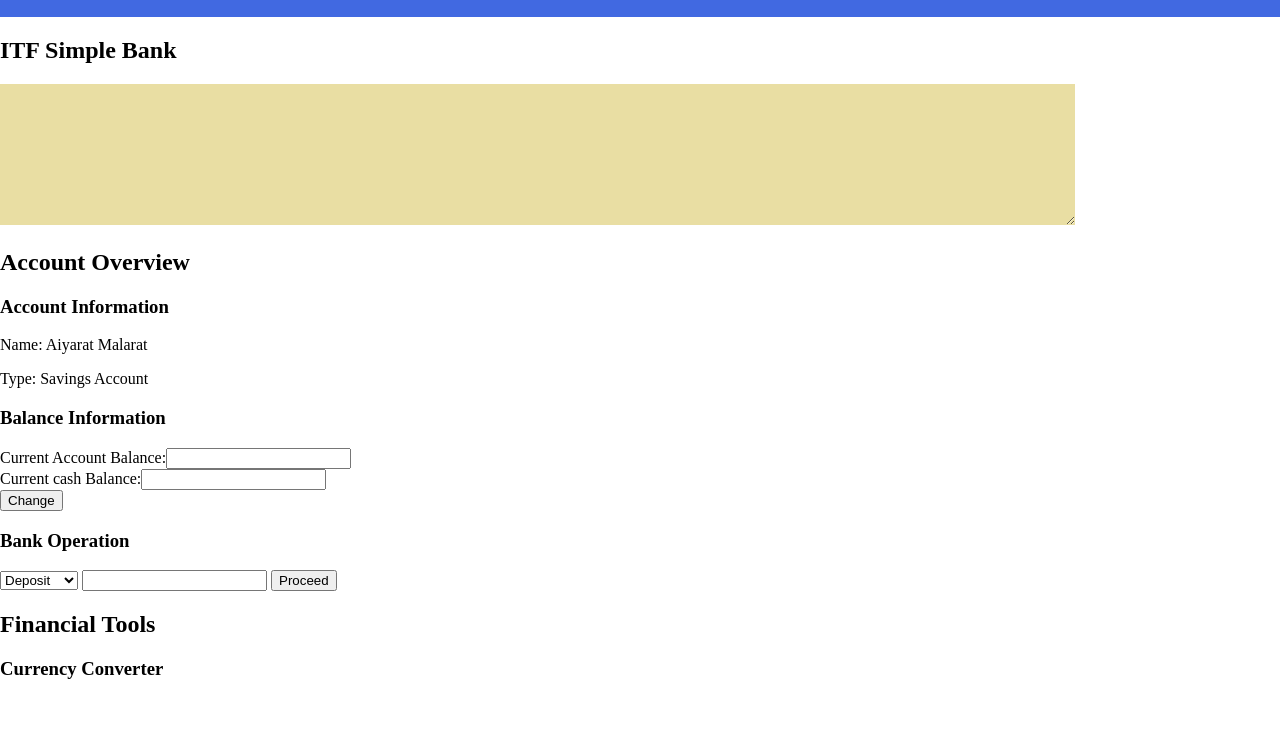
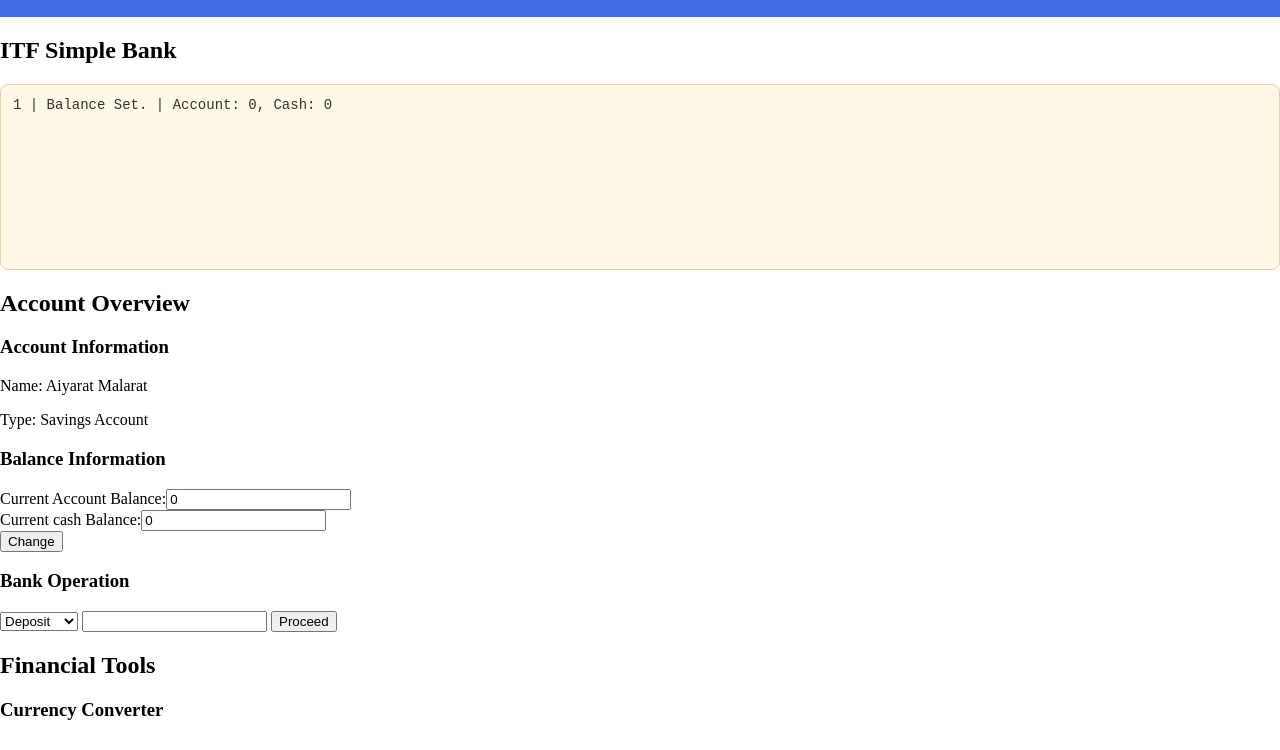
Before and after one commit to ShrimpFry69/itf-it68070205, a plain HTML site: page index.html in a window 1280 px wide. Both pictures are taken after a click on the button "Change". Shown: the part 50-800 px from the top of the page. Drawn offline with Linux system fonts and the light colour scheme.

Commit message:
Made the website functional

```diff
--- a/index.html
+++ b/index.html
@@ -13,10 +13,7 @@
     <p>Week 14</p>
     </nav>
     <h2>ITF Simple Bank</h2>
-    <div class="box">
-        <textarea name="comments" id="comments" style="width:80%;height:90px;background-color:rgb(233, 222, 163);color:olive;border:none;padding:2%;font:22px/30px sans-serif;">
-        </textarea>
-    </div>
+    <div id="log"></div>
     <div>
         <h2>Account Overview</h2>
         <div>
@@ -26,8 +23,8 @@
         </div>
         <div>
             <h3>Balance Information</h3>
-            <div>Current Account Balance:<input type="number" id="accountbalance"></div>
-            <div>Current cash Balance:<input type="number" id="cashbalance"></div>
+            <div>Current Account Balance:<input type="number" id="accountbalance" value="0"></div>
+            <div>Current cash Balance:<input type="number" id="cashbalance" value="0"></div>
             <button onclick="change()">Change</button>
         </div>
         <div>
--- a/script.js
+++ b/script.js
@@ -1,12 +1,40 @@
-const operation = document.getElementById("operation")
-const amount = document.getElementById("amount")
+let count = 1;
+let cashbalance = 0;
+let = accountbalance = 0;
+
 function change() {
-    cashbalance = document.getElementById("cashbalance")
-    accountbalance = document.getElementById("accountbalance")
+    cashbalance = Number(document.getElementById("cashbalance").value)
+    accountbalance = Number(document.getElementById("accountbalance").value)
+    addLog("Balance Set.")
+}
+function addLog(message = '') {
+    const log = document.getElementById("log");
+    const entry = `${count} | ${message} | Account: ${accountbalance}, Cash: ${cashbalance}`;
+    log.innerText += entry + '\n';
+    count++;
 }
 
 function proceed() {
-    if (operation == "deposit"){
-        cashbalance
+    const operation = document.getElementById("operation").value
+    let amount = Number(document.getElementById("amount").value)
+    if (operation === "deposit"){
+        if (amount <= cashbalance) {
+            cashbalance = cashbalance - amount
+            accountbalance = accountbalance + amount
+            addLog(`Successfully Deposited ${amount}`)
+        }
+        else{
+            addLog("Not enough cash to deposit.")
+        }
+    }
+    else if(operation === "withdraw"){
+        if (amount <= accountbalance) {
+            cashbalance = cashbalance + amount
+            accountbalance = accountbalance - amount
+            addLog(`Successfully Withdrawed ${amount}`)
+        }
+        else{
+            addLog("Not enough cash to withdraw.")
+        }
     }
 }
--- a/style.css
+++ b/style.css
@@ -7,3 +7,18 @@ nav{
 body{
     margin: 0;
 }
+
+#log {
+  background-color: #fff8e6;
+  border: 1px solid #e6d3a8;
+  border-radius: 8px;
+  padding: 12px;
+  margin-bottom: 16px;
+  min-height: 160px;
+  height: 160px;
+  overflow-y: auto;
+  white-space: pre-wrap;
+  font-family: "Courier New", Courier, monospace;
+  font-size: 14px;
+  color: #333;
+}
```
